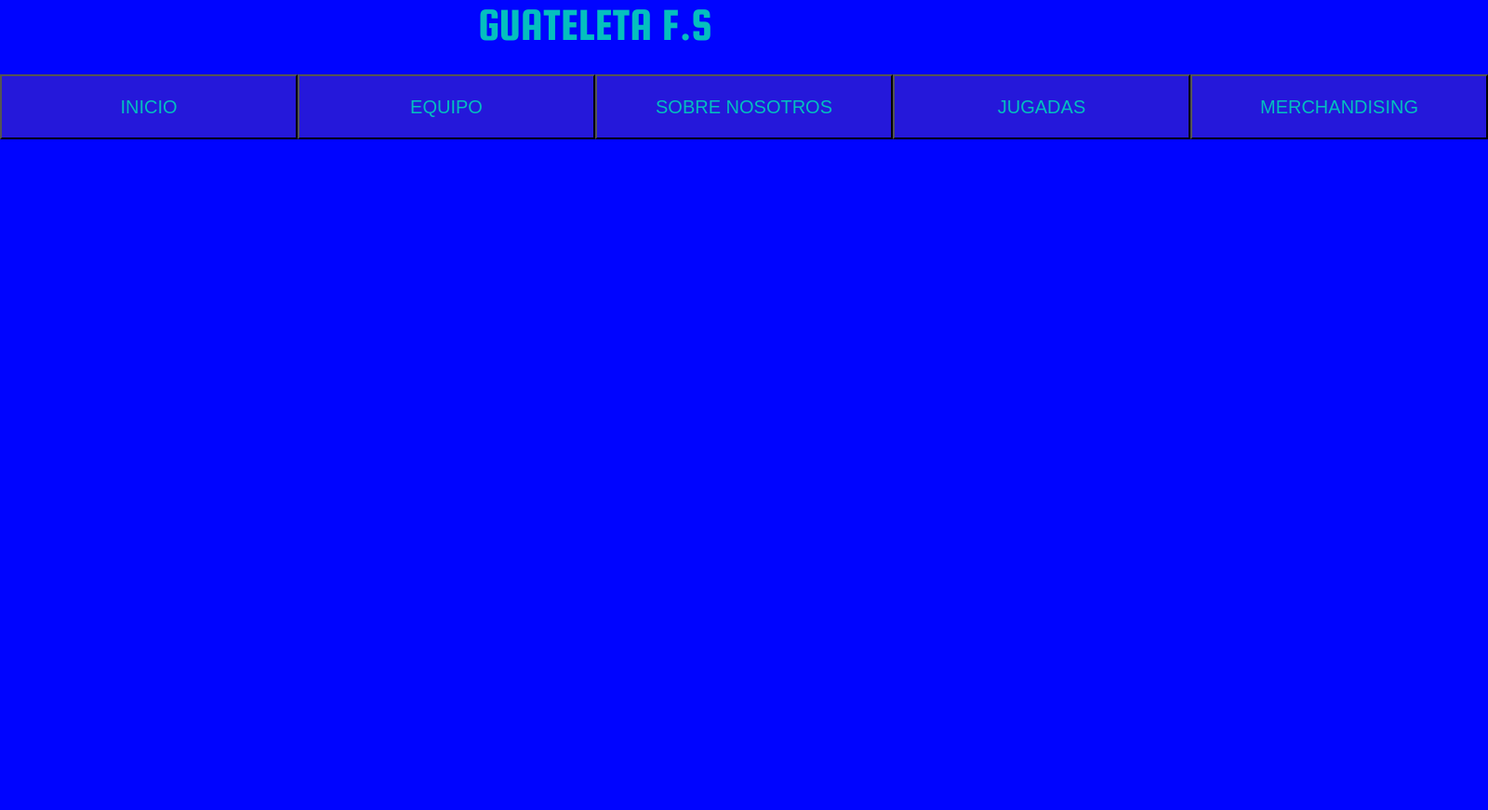
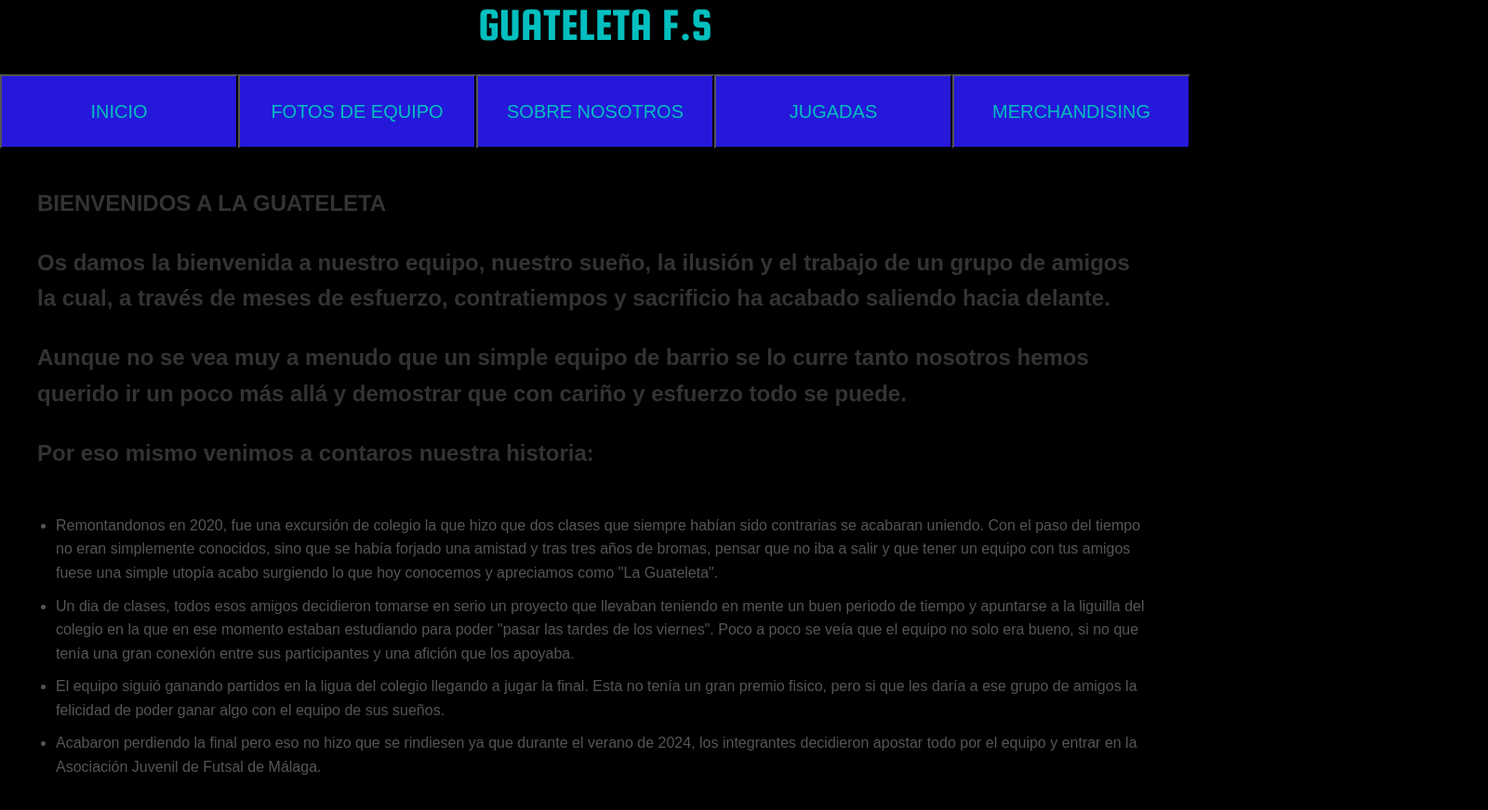
Before and after one commit to HugodelaTorreGil/PaginaFinal_LDM, a plain HTML site: page proyecto/sobre_nosotros.html in a window 1280 px wide. Shown: the whole page at 93% size, 1600 px wide, since content can reach past the window. Before the commit the page ends 800 px from the top, so only its background shows below. Drawn offline with Linux system fonts and the light colour scheme; a web font is replaced by a local one.

Commit message:
quito imagenes deformadas, y creo sobre nosotros

```diff
--- a/proyecto/sobre_nosotros.html
+++ b/proyecto/sobre_nosotros.html
@@ -11,10 +11,34 @@
 
     <nav class="navegacion">
         <a href="./index.html"><button>INICIO</button></a>
-        <a href="./equipo.html"><button>EQUIPO</button></a>
+        <a href="./fotos_equipo.html"><button>FOTOS DE EQUIPO</button></a>
         <a href="./sobre_nosotros.html"><button>SOBRE NOSOTROS</button></a>
         <a href="./jugadas.html"><button>JUGADAS</button></a>
         <a href="./merch.html"><button>MERCHANDISING</button></a>
     </nav>
 </body>
+
+<nav class="textosobrenosotros">
+    <h1>BIENVENIDOS A LA GUATELETA</h1>
+
+    <br>
+
+    <h2>Os damos la bienvenida a nuestro equipo, nuestro sueño, la ilusión y el trabajo de un grupo de amigos la cual, a través de meses de esfuerzo, contratiempos y sacrificio ha acabado saliendo hacia delante.</h2>
+    <br>
+    <h2>Aunque no se vea muy a menudo que un simple equipo de barrio se lo curre tanto nosotros hemos querido ir un poco más allá y demostrar que con cariño y esfuerzo todo se puede.</h2>
+    <br>
+    <h2>Por eso mismo venimos a contaros nuestra historia:</h2>
+    <br>
+    <div class="flex-container">
+        <div class="flex-item">
+            <ul>
+                <li>Remontandonos en 2020, fue una excursión de colegio la que hizo que dos clases que siempre habían sido contrarias se acabaran uniendo. Con el paso del tiempo no eran simplemente conocidos, sino que se había forjado una amistad y tras tres años de bromas, pensar que no iba a salir y que tener un equipo con tus amigos fuese una simple utopía acabo surgiendo lo que hoy conocemos y apreciamos como "La Guateleta".</li>
+                <li>Un dia de clases, todos esos amigos decidieron tomarse en serio un proyecto que llevaban teniendo en mente un buen periodo de tiempo y apuntarse a la liguilla del colegio en la que en ese momento estaban estudiando para poder "pasar las tardes de los viernes". Poco a poco se veía que el equipo no solo era bueno, si no que tenía una gran conexión entre sus participantes y una afición que los apoyaba.</li>
+                <li>El equipo siguió ganando partidos en la ligua del colegio llegando a jugar la final. Esta no tenía un gran premio fisico, pero si que les daría a ese grupo de amigos la felicidad de poder ganar algo con el equipo de sus sueños.</li>
+                <li>Acabaron perdiendo la final pero eso no hizo que se rindiesen ya que durante el verano de 2024, los integrantes decidieron apostar todo por el equipo y entrar en la Asociación Juvenil de Futsal de Málaga.</li>
+            </ul>
+        </div>
+    </div>
+    <br>
+</nav>
 </html>
--- a/proyecto/styles/equipo.css
+++ b/proyecto/styles/fotos_equipo.css
@@ -19,7 +19,7 @@
 *{
     background-color:black ;
     margin: 0;
-
+    padding: 0;
 }
 
 
@@ -42,7 +42,7 @@ header{
 button{
     background-color: rgb(37, 24, 218);
     height: 10vh;
-    width: 320px;
+    width: 20vw;
     color: #04BFBF;
     font-size: 20px;
     font-family: 'Anton SC', sans-serif;
@@ -52,12 +52,11 @@ button{
     margin-top: 10vh;
     display: flex;
     height: 10vh;
-    width: 50px;
+    width: 0vw;
     justify-content: space-evenly;
     background-color: rgb(37, 24, 218);
     display: flex;
     height: 10vh;
-    width: 50px;
     justify-content: space-evenly;
     background-color: rgb(37, 24, 218);
 }
@@ -78,9 +77,27 @@ button{
     background-color: blue;
 }
 
-.imagenismael{
-    margin-left: 20px;
-    margin-top: 20px;
+.imagenesjugadas {
+    margin-left: 25px;
+    margin-right: 25px;
+    margin-top: 50px;
     height: 55vh;
     width: 22.5vw;
+
+
+    opacity: 0; /* Invisibles inicialmente */
+    transform: translateX(-100%); /* Fuera de la pantalla a la izquierda */
+    transition: all 1s ease-out; /* Transición suave */
+    animation: aparecer 3s forwards;
 }
+
+@keyframes aparecer {
+    0% {
+        opacity: 0;
+        transform: translateX(-100%);
+    }
+    100% {
+        opacity: 1;
+        transform: translateX(0);
+    }
+}
--- a/proyecto/styles/sobre_nosotros.css
+++ b/proyecto/styles/sobre_nosotros.css
@@ -17,11 +17,10 @@
 
 
 *{
-    background-color:rgb(0, 4, 255) ;
+    background-color:black ;
     margin: 0;
-
+    padding: 0;
 }
-
 
 
 header{
@@ -36,13 +35,12 @@ header{
     align-items: center;
     justify-content: center;
     font-family: 'Squada One', sans-serif;
-
 }
 
 button{
     background-color: rgb(37, 24, 218);
-    height: 70px;
-    width: 320px;
+    height: 10vh;
+    width: 20vw;
     color: #04BFBF;
     font-size: 20px;
     font-family: 'Anton SC', sans-serif;
@@ -51,13 +49,63 @@ button{
 .navegacion{
     margin-top: 10vh;
     display: flex;
-    height: 20vh;
-    width: 50px;
+    height: 100vh;
+    width: 50vw;
     justify-content: space-evenly;
     background-color: rgb(37, 24, 218);
     display: flex;
-    height: 20vh;
-    width: 50px;
+    height: 10vh;
     justify-content: space-evenly;
     background-color: rgb(37, 24, 218);
 }
+
+/* Estilo general para la sección de textos */
+.textosobrenosotros {
+    font-family: Arial, sans-serif; /* Fuente general */
+    line-height: 1.6;
+    margin: 20px;
+    padding: 20px;
+}
+
+/* Estilo para los encabezados */
+.textosobrenosotros h1, .textosobrenosotros h2 {
+    color: #333;
+    transition: color 0.3s ease, transform 0.3s ease; /* Transición de color y transformación */
+}
+
+/* Efecto al pasar el ratón sobre los encabezados */
+.textosobrenosotros h1:hover, .textosobrenosotros h2:hover {
+    color: #007BFF; /* Cambia el color al pasar el ratón */
+    transform: scale(0.96); /* disminuye ligeramente el tamaño */
+}
+
+/* Estilo para la lista */
+.flex-item ul {
+    list-style-type: disc;
+    padding-left: 20px;
+}
+
+/* Estilo para los elementos de la lista */
+.flex-item li {
+    margin-bottom: 10px; /* Espaciado entre elementos de la lista */
+    transition: transform 0.3s ease, color 0.3s ease; /* Transición para el efecto de movimiento y color */
+    color: #555; /* Color del texto de la lista */
+}
+
+/* Efecto al pasar el ratón sobre los elementos de la lista */
+.flex-item li:hover {
+    transform: translateX(5px); /* Mueve el texto ligeramente a la derecha */
+    color: #007BFF; /* Cambia el color al pasar el ratón */
+}
+
+/* Estilo para el contenedor de la lista */
+.flex-container {
+    margin-top: 20px; /* Espaciado superior */
+}
+
+/* Estilo para los párrafos */
+.textosobrenosotros p {
+    margin: 10px 0; /* Margen superior e inferior */
+    color: #666; /* Color del texto */
+    transition: color 0.3s ease; /* Transición de color */
+}
--- a/proyecto/styles/styles.css
+++ b/proyecto/styles/styles.css
@@ -19,7 +19,7 @@
 *{
     background-color:black ;
     margin: 0;
-
+    padding: 0;
 }
 
 
@@ -51,7 +51,7 @@ button{
     margin-top: 10vh;
     display: flex;
     height: 100vh;
-    width: 20vw;
+    width: 50vw;
     justify-content: space-evenly;
     background-color: rgb(37, 24, 218);
     display: flex;
```
Also changed, not shown: proyecto/equipo.html (deleted, +0 -45 lines), proyecto/fotos_equipo.html (added, +40 -0 lines), proyecto/index.html (+1 -1 lines), proyecto/jugadas.html (+1 -1 lines), proyecto/liga.html (+4 -1 lines), proyecto/merch.html (+1 -1 lines), proyecto/image/Screenshot_2024-12-11-12-39-47-615_com.instagram.android-edit.jpg (added), proyecto/image/Screenshot_2024-12-11-12-40-06-278_com.instagram.android-edit.jpg (added), proyecto/image/Screenshot_2024-12-11-12-40-34-348_com.instagram.android-edit.jpg (added), proyecto/image/Screenshot_2024-12-11-12-41-15-813_com.instagram.android-edit.jpg (added), proyecto/image/adri.jpg (added), proyecto/image/adriysergio.jpg (added), proyecto/image/pepe.jpg (added), proyecto/image/samueivan.jpg (added).
